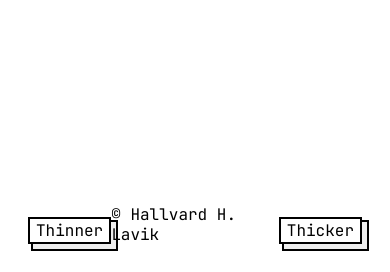
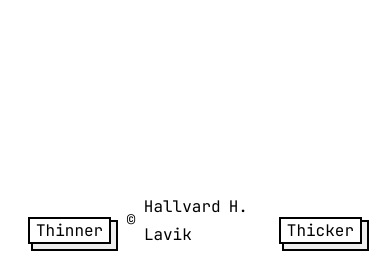
Before and after one commit to hallvardnmbu/dilettant, a PHP site: page / in a window 390 px wide. Shown: the part 586-858 px from the top of the page. Run offline with PHP 8.4, Linux system fonts and the light colour scheme.

Commit message:
Better copyright for mobile view.

```diff
--- a/home.html
+++ b/home.html
@@ -25,7 +25,14 @@
 
         <footer>
             <button id="thinner">Thinner</button>
-            <p>© Hallvard H. Lavik</p>
+            <div id="copyright">
+                <p>©</p>
+                <div id="name">
+                    <p>Hallvard</p>
+                    <p>H.</p>
+                    <p>Lavik</p>
+                </div>
+            </div>
             <button id="thicker">Thicker</button>
         </footer>
 
--- a/style.css
+++ b/style.css
@@ -76,6 +76,21 @@ body {
 
 .dilettant button:hover {
     background-color: #fafafa;
+}
+
+#copyright {
+    display: flex;
+    flex-direction: row;
+    gap: calc(4 * var(--border));
+    padding-left: 15px;
+    padding-right: 15px;
+    align-items: center;
+}
+#name {
+    display: flex;
+    flex-direction: row;
+    flex-wrap: wrap;
+    gap: calc(4 * var(--border));
 }
 
 .dilettant h1 {
```
